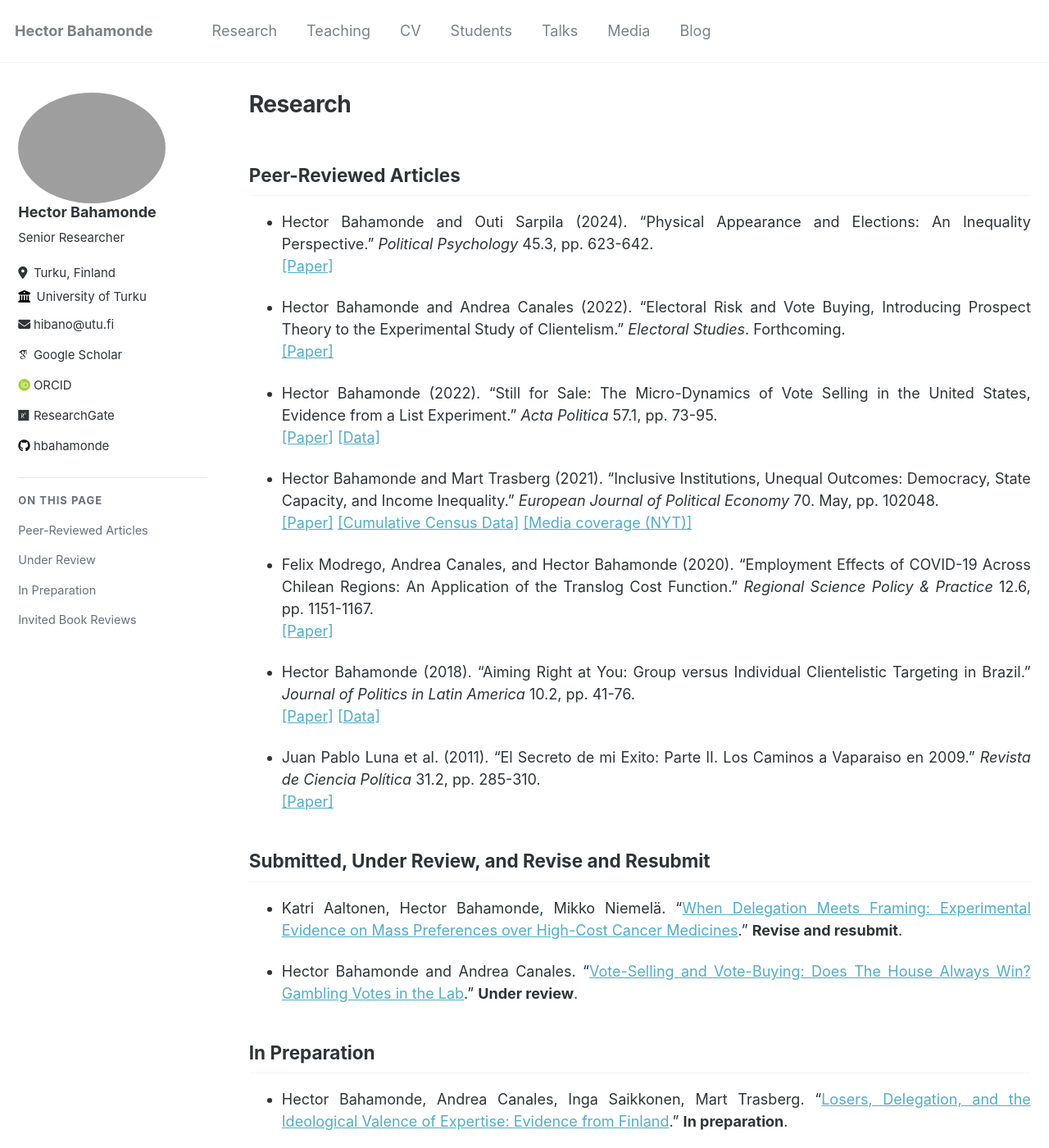
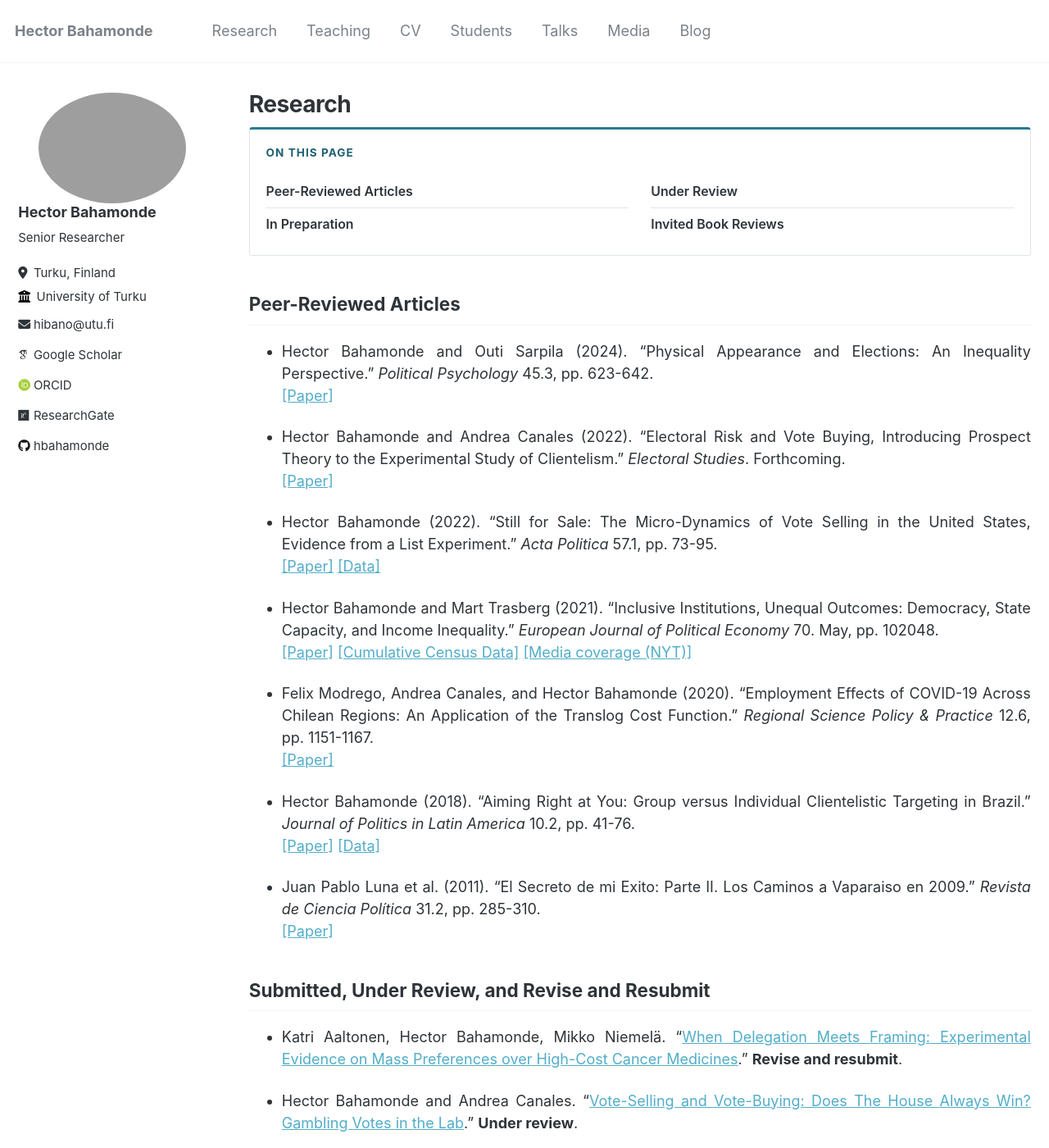
Before and after one commit to hbahamonde/hbahamonde.github.io, a Jekyll site: the page built from _pages/research.md, in a window 1280 px wide and 1400 px high. Shown: the whole window at 82% size. Built offline with Jekyll 4.4.1, drawn with Linux system fonts in a browser that asks for light colours; some web fonts are replaced.

Commit message:
Refine landing page and research navigation

```diff
--- a/_includes/sidebar.html
+++ b/_includes/sidebar.html
@@ -22,15 +22,5 @@
     {% endif %}
   {% endif %}
 
-  {% if page.section_nav %}
-    <nav class="sidebar__section-nav" aria-label="On this page">
-      <p class="sidebar__section-nav-title">On this page</p>
-      <ul>
-        {% for item in page.section_nav %}
-          <li><a href="{{ item.url }}">{{ item.title }}</a></li>
-        {% endfor %}
-      </ul>
-    </nav>
-  {% endif %}
   </div>
 {% endif %}
--- a/_pages/research.md
+++ b/_pages/research.md
@@ -2,19 +2,20 @@
 title: "Research"
 permalink: /research/
 author_profile: true
-section_nav:
-  - title: "Peer-Reviewed Articles"
-    url: "#peer-reviewed"
-  - title: "Under Review"
-    url: "#under-review"
-  - title: "In Preparation"
-    url: "#in-preparation"
-  - title: "Invited Book Reviews"
-    url: "#book-reviews"
 redirect_from:
   - /md/
   - /research.html
 ---
+
+<nav class="page-section-nav" aria-label="Research sections">
+  <p class="page-section-nav__title">On this page</p>
+  <ul>
+    <li><a href="#peer-reviewed">Peer-Reviewed Articles</a></li>
+    <li><a href="#under-review">Under Review</a></li>
+    <li><a href="#in-preparation">In Preparation</a></li>
+    <li><a href="#book-reviews">Invited Book Reviews</a></li>
+  </ul>
+</nav>
 
 <h2 id="peer-reviewed">Peer-Reviewed Articles</h2>
 
--- a/assets/css/override.css
+++ b/assets/css/override.css
@@ -59,6 +59,12 @@ body {
     text-align: left;
     hyphens: none;
   }
+
+  .page__content .page-section-nav p,
+  .page__content .page-section-nav li {
+    text-align: left;
+    hyphens: none;
+  }
 }
 
 /* A restrained reusable panel for timely or high-value information. */
@@ -105,6 +111,19 @@ body {
   font-size: 0.9rem !important;
 }
 
+.home-portrait {
+  display: block;
+  width: min(100%, 24rem);
+  margin: 1.5rem auto 2rem;
+}
+
+.home-portrait img {
+  display: block;
+  width: 100%;
+  height: auto;
+  border-radius: 4px;
+}
+
 .media-thumbnail {
   display: block;
   width: 100%;
@@ -126,52 +145,69 @@ body {
   min-width: 0 !important;
 }
 
-/* Section links accompany the profile on long pages. */
-.sidebar__section-nav {
-  clear: both;
-  margin-top: 1.25rem;
-  padding-top: 1rem;
-  border-top: 1px solid var(--academic-rule);
+/* Compact in-page navigation for longer academic lists. */
+.page-section-nav {
+  margin: 0 0 2rem;
+  padding: 1rem 1.1rem;
+  border: 1px solid var(--academic-rule);
+  border-top: 3px solid var(--academic-accent);
+  border-radius: 4px;
+  background: #fff;
 }
 
-.sidebar__section-nav-title {
-  margin: 0 0 0.55rem;
-  color: var(--academic-muted);
-  font-size: 0.72rem !important;
+.page-section-nav__title {
+  margin: 0 0 0.7rem;
+  color: var(--academic-accent-dark);
+  font-size: 0.75rem !important;
   font-weight: 700;
   letter-spacing: 0.08em;
   text-transform: uppercase;
 }
 
-.sidebar__section-nav ul {
-  display: flex;
-  flex-wrap: wrap;
-  gap: 0.4rem;
+.page-section-nav ul {
+  display: grid;
+  grid-template-columns: 1fr;
+  gap: 0;
   margin: 0;
   padding: 0;
   list-style: none;
 }
 
-.sidebar__section-nav li {
+.page-section-nav li {
   margin: 0;
 }
 
-.sidebar__section-nav a {
+.page-section-nav a {
   display: block;
-  padding: 0.35rem 0.55rem;
-  border: 1px solid var(--academic-rule);
-  border-radius: 3px;
+  padding: 0.5rem 0;
+  border-bottom: 1px solid var(--academic-rule);
   color: var(--academic-ink);
-  font-size: 0.78rem;
-  line-height: 1.3;
-  text-decoration: none;
+  font-size: 0.88rem;
+  font-weight: 600;
+  line-height: 1.35;
+  text-decoration: none !important;
 }
 
-.sidebar__section-nav a:hover,
-.sidebar__section-nav a:focus {
-  border-color: var(--academic-accent);
+.page-section-nav li:last-child a {
+  border-bottom: 0;
+}
+
+.page-section-nav a:hover,
+.page-section-nav a:focus {
   color: var(--academic-accent-dark);
-  background: var(--academic-tint);
+  text-decoration: underline !important;
+  text-underline-offset: 0.18em;
+}
+
+@media (min-width: 37.5em) {
+  .page-section-nav ul {
+    grid-template-columns: repeat(2, minmax(0, 1fr));
+    column-gap: 1.5rem;
+  }
+
+  .page-section-nav li:nth-last-child(-n + 2) a {
+    border-bottom: 0;
+  }
 }
 
 /*
@@ -214,7 +250,10 @@ body {
   }
 
   .sidebar .author__avatar img {
+    display: block;
     max-width: 10rem;
+    margin-right: auto;
+    margin-left: auto;
     padding: 0;
     border: 0;
   }
@@ -228,30 +267,6 @@ body {
     padding: 0.2rem 0;
     font-size: inherit;
   }
-
-  .sidebar__section-nav ul {
-    display: block;
-  }
-
-  .sidebar__section-nav li + li {
-    margin-top: 0.15rem;
-  }
-
-  .sidebar__section-nav a {
-    padding: 0.42rem 0;
-    border: 0;
-    border-radius: 0;
-    color: var(--academic-muted);
-    font-size: 0.8rem;
-  }
-
-  .sidebar__section-nav a:hover,
-  .sidebar__section-nav a:focus {
-    color: var(--academic-accent-dark);
-    background: transparent;
-    text-decoration: underline;
-    text-underline-offset: 0.18em;
-  }
 }
 
 @media (max-width: 57.75em) {
@@ -260,8 +275,4 @@ body {
     padding-bottom: 1rem;
     border-bottom: 1px solid var(--academic-rule);
   }
-
-  .sidebar__section-nav {
-    margin-top: 1rem;
-  }
 }
```
Also changed, not shown: _pages/about.md (+11 -18 lines).
